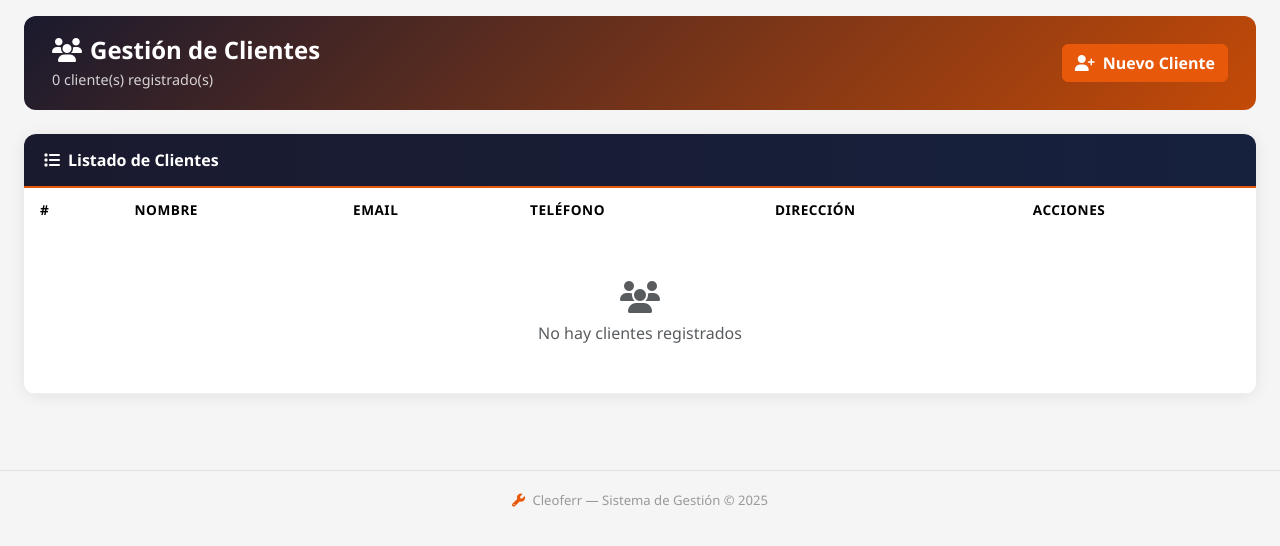
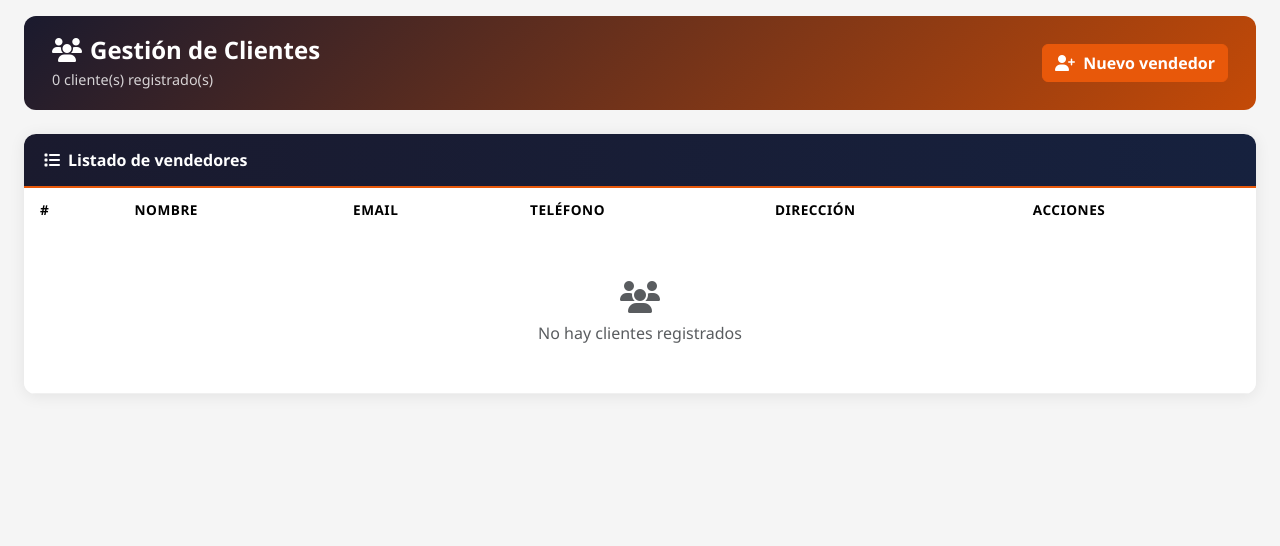
Before and after one commit to i2225156-gif/cleoferr_3c, a Flask app: page /clientes in a window 1280 px wide. Shown: the part 119-665 px from the top of the page. Run offline with Flask 3, Linux system fonts and the light colour scheme; the visitor is signed in with stand-in values (Sample User, id 1); data that the repository does not hold is empty.

Commit message:
Actualización en base.html y clientes.html

```diff
--- a/templates/base.html
+++ b/templates/base.html
@@ -335,10 +335,6 @@
     {% block contenido %}{% endblock %}
 </div>
 
-<footer>
-    <i class="fa fa-wrench me-1" style="color: var(--naranja)"></i>
-    Cleoferr &mdash; Sistema de Gestión &copy; 2025
-</footer>
 
 <script src="https://cdn.jsdelivr.net/npm/bootstrap@5.3.2/dist/js/bootstrap.bundle.min.js"></script>
 </body>
--- a/templates/clientes.html
+++ b/templates/clientes.html
@@ -8,13 +8,13 @@
         <p>{{ clientes|length }} cliente(s) registrado(s)</p>
     </div>
     <a href="/clientes/nuevo" class="btn btn-naranja">
-        <i class="fa fa-user-plus me-1"></i> Nuevo Cliente
+        <i class="fa fa-user-plus me-1"></i> Nuevo vendedor
     </a>
 </div>
 
 <div class="card card-custom">
     <div class="card-header">
-        <i class="fa fa-list me-2"></i>Listado de Clientes
+        <i class="fa fa-list me-2"></i>Listado de vendedores
     </div>
     <div class="card-body p-0">
         <div class="table-responsive">
```
